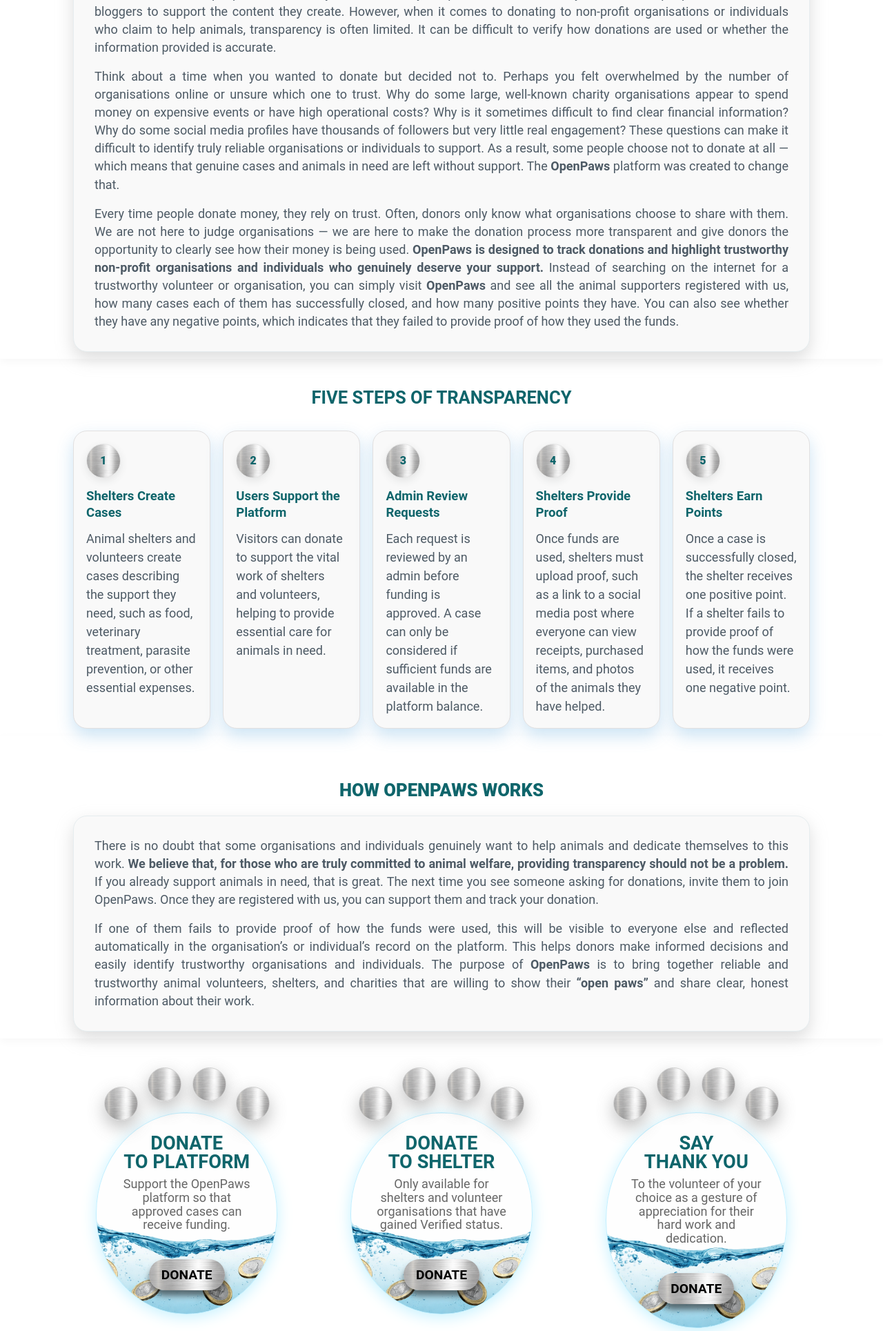
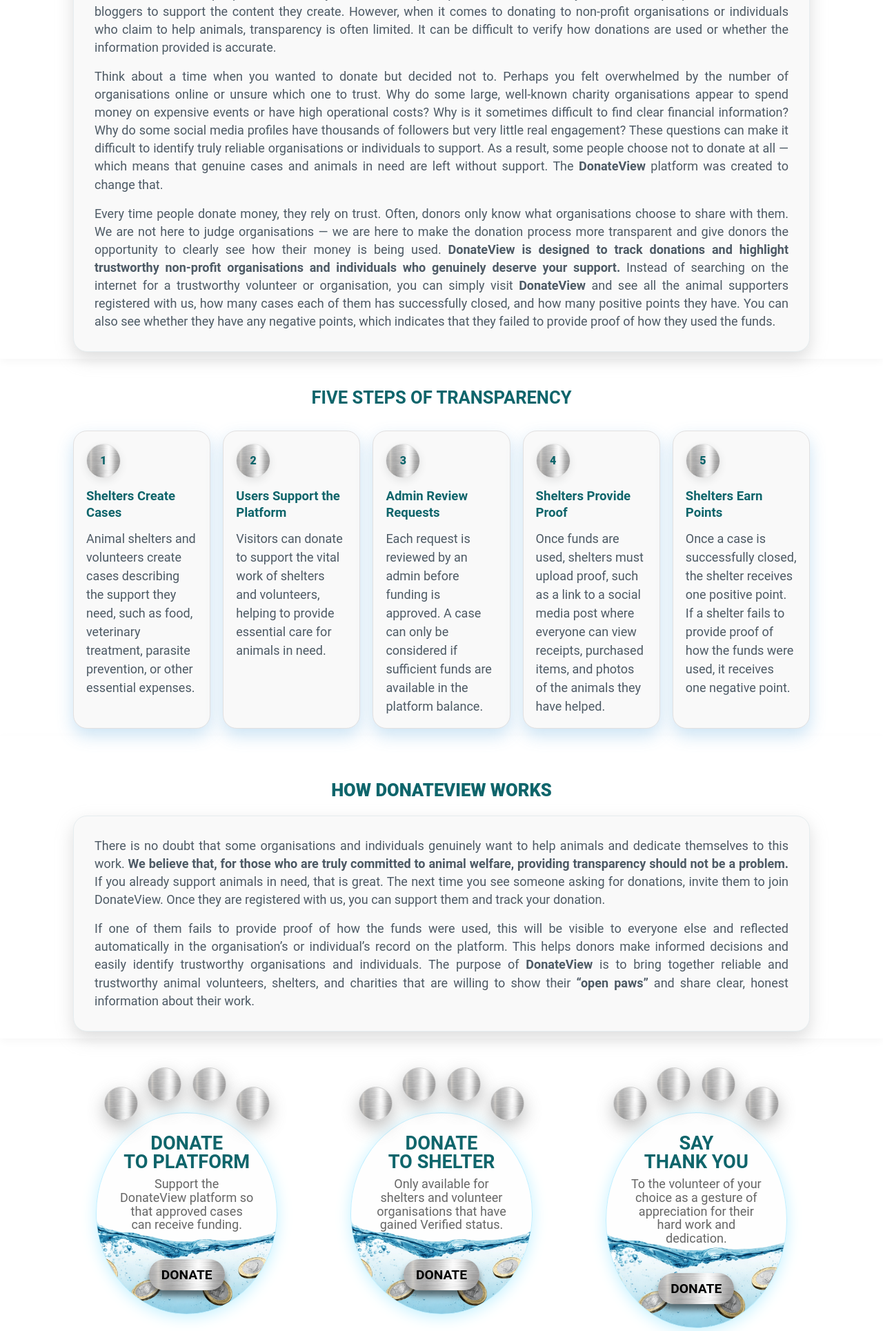
Before and after one commit to HannaGreentree/openpaws, a Django app: page / in a window 1280 px wide. Shown: the part 1535-3464 px from the top of the page at 69% size. Run offline with Django 4.2, Linux system fonts and the light colour scheme.

Commit message:
Rename OpenPaws branding to DonateView in templates

```diff
--- a/templates/base.html
+++ b/templates/base.html
@@ -4,7 +4,7 @@
   <head>
     <meta charset="UTF-8" />
     <meta name="viewport" content="width=device-width, initial-scale=1.0" />
-    <title>OpenPaws</title>
+    <title>DonateView</title>
 
     <link rel="stylesheet" href="{% static 'css/main.css' %}" />
     <link rel="stylesheet" href="{% static 'css/status.css' %}" />
@@ -17,7 +17,7 @@
         <a href="{% url 'home' %}" class="home-logo-link">
           <img
             src="{% static 'images/op-logo.png' %}"
-            alt="OpenPaws logo"
+            alt="DonateView logo"
             class="home-logo-image"
           />
         </a>
@@ -79,14 +79,14 @@
         <div class="footer-column">
           <h3>Transparency Commitment</h3>
           <p>
-            OpenPaws promotes responsible use of donations by requiring shelters
+            DonateView promotes responsible use of donations by requiring shelters
             to provide proof of how funds are used before cases are closed.
           </p>
         </div>
       </div>
 
       <div class="footer-bottom">
-        <p>&copy; 2026 OpenPaws. All rights reserved.</p>
+        <p>&copy; 2026 DonateView. All rights reserved.</p>
       </div>
     </footer>
 
--- a/templates/cases/case_detail.html
+++ b/templates/cases/case_detail.html
@@ -7,7 +7,7 @@
 <head>
   <meta charset="UTF-8">
   <meta name="viewport" content="width=device-width, initial-scale=1.0">
-  <title>OpenPaws</title>
+  <title>DonateView</title>
 </head>
 <body>
 <section class="cases-page">
@@ -28,7 +28,7 @@
   <div class="intro">
     <p class="intro-line">
       Meet trusted shelters and volunteers caring for animals in need.
-      OpenPaws helps donors discover rescue organisations with more
+      DonateView helps donors discover rescue organisations with more
       transparency.
     </p>
   </div>
--- a/templates/cases/case_list.html
+++ b/templates/cases/case_list.html
@@ -6,7 +6,7 @@
 <head>
   <meta charset="UTF-8">
   <meta name="viewport" content="width=device-width, initial-scale=1.0">
-  <title>OpenPaws - Cases</title>
+  <title>DonateView - Cases</title>
 </head>
 <body>
 <section class="cases-page">
@@ -27,7 +27,7 @@
   <div class="intro">
     <p class="intro-line">
       Meet trusted shelters and volunteers caring for animals in need.
-      OpenPaws helps donors discover rescue organisations with more
+      DonateView helps donors discover rescue organisations with more
       transparency.
     </p>
   </div>
--- a/templates/core/home.html
+++ b/templates/core/home.html
@@ -4,7 +4,7 @@
 <head>
   <meta charset="UTF-8">
   <meta name="viewport" content="width=device-width, initial-scale=1.0">
-  <title>OpenPaws</title>
+  <title>DonateView</title>
 </head>
 <body>
 <section class="home-page">
@@ -100,7 +100,7 @@ Together, we can make it work.</strong>
           organisations or individuals to support. As a result, some people
           choose not to donate at all — which means that genuine cases and
           animals in need are left without support. The
-          <strong>OpenPaws</strong> platform was created to change that.
+          <strong>DonateView</strong> platform was created to change that.
         </p>
 
         <p>
@@ -110,12 +110,12 @@ Together, we can make it work.</strong>
           transparent and give donors the opportunity to clearly see how their
           money is being used.
           <strong
-            >OpenPaws is designed to track donations and highlight trustworthy
+            >DonateView is designed to track donations and highlight trustworthy
             non-profit organisations and individuals who genuinely deserve your
             support.</strong
           >
           Instead of searching on the internet for a trustworthy volunteer or
-          organisation, you can simply visit <strong>OpenPaws</strong> and see
+          organisation, you can simply visit <strong>DonateView</strong> and see
           all the animal supporters registered with us, how many cases each of
           them has successfully closed, and how many positive points they have.
           You can also see whether they have any negative points, which
@@ -189,10 +189,10 @@ Together, we can make it work.</strong>
     </div>
   </section>
 
-  <!-- HOW OPENPAWS WORKS -->
+  <!-- HOW DONATEVIEW WORKS -->
   <section class="hero-text-section">
     <div class="page-content">
-      <h2 class="hero-text-title">HOW OPENPAWS WORKS</h2>
+      <h2 class="hero-text-title">HOW DONATEVIEW WORKS</h2>
 
       <div class="hero-text-lines">
         <p>
@@ -203,7 +203,7 @@ Together, we can make it work.</strong>
             welfare, providing transparency should not be a problem.</strong
           >
           If you already support animals in need, that is great. The next time
-          you see someone asking for donations, invite them to join OpenPaws.
+          you see someone asking for donations, invite them to join DonateView.
           Once they are registered with us, you can support them and track your
           donation.
         </p>
@@ -214,7 +214,7 @@ Together, we can make it work.</strong>
           organisation’s or individual’s record on the platform. This helps
           donors make informed decisions and easily identify trustworthy
           organisations and individuals. The purpose of
-          <strong>OpenPaws</strong> is to bring together reliable and
+          <strong>DonateView</strong> is to bring together reliable and
           trustworthy animal volunteers, shelters, and charities that are
           willing to show their <strong>“open paws”</strong>
           and share clear, honest information about their work.
@@ -238,7 +238,7 @@ Together, we can make it work.</strong>
               TO PLATFORM
             </h3>
             <p>
-              Support the OpenPaws platform so that approved cases can receive
+              Support the DonateView platform so that approved cases can receive
               funding.
             </p>
             <a href="{% url 'payments:donate_platform' %}" class="paw-button">
@@ -293,7 +293,7 @@ Together, we can make it work.</strong>
           <p>
             <strong
               > Donors deserve to know how their money is used. That’s why
-              OpenPaws</strong
+              DonateView</strong
             >
             ensures transparency by requiring shelters to provide proof of
             spending before cases are closed. We believe that our platform could
@@ -306,7 +306,7 @@ Together, we can make it work.</strong>
         <div class="content-box">
           <h2>NO FEE</h2>
           <p>
-            <strong>OpenPaws</strong> is registered in the United Kingdom as a
+            <strong>DonateView</strong> is registered in the United Kingdom as a
             non-profit organisation, which means that every £10 donated is
             directed fully to the selected case. We are an independent platform
             operated by an IT specialists volunteers. We do not represent any
@@ -329,14 +329,14 @@ Together, we can make it work.</strong>
       <p>
         If you are a shelter, private rescuer, volunteer, or animal
         activist/supporter and would like to register with
-        <strong>OpenPaws</strong>, we would love to hear from you. Whether you
+        <strong>DonateView</strong>, we would love to hear from you. Whether you
         want to join the platform, ask a question, or share feedback, please
         get in touch with us:
       </p>
 
       <div class="contact-email-icon">
         <a href="mailto:openpaws@yahoo.com">
-          <img src="{% static 'images/email-envelope.png' %}" alt="Email OpenPaws">
+          <img src="{% static 'images/email-envelope.png' %}" alt="Email DonateView">
         </a>
       </div>
 
--- a/templates/payments/balance.html
+++ b/templates/payments/balance.html
@@ -5,7 +5,7 @@
 <head>
   <meta charset="UTF-8">
   <meta name="viewport" content="width=device-width, initial-scale=1.0">
-  <title>OpenPaws - Financial Tracker</title>
+  <title>DonateView - Financial Tracker</title>
 </head>
 <body>
 <section class="balance-page">
--- a/templates/payments/cancel.html
+++ b/templates/payments/cancel.html
@@ -7,7 +7,7 @@
 <head>
   <meta charset="UTF-8">
   <meta name="viewport" content="width=device-width, initial-scale=1.0">
-  <title>OpenPaws - Cancel</title>
+  <title>DonateView - Cancel</title>
 </head>
 <body>
 <section class="cancel-page">
--- a/templates/payments/donate_platform.html
+++ b/templates/payments/donate_platform.html
@@ -8,7 +8,7 @@
 <head>
   <meta charset="UTF-8">
   <meta name="viewport" content="width=device-width, initial-scale=1.0">
-  <title>OpenPaws - Platform Donation</title>
+  <title>DonateView - Platform Donation</title>
 </head>
 <body>
 <section class="thank-you-page">
--- a/templates/payments/success.html
+++ b/templates/payments/success.html
@@ -7,7 +7,7 @@
 <head>
   <meta charset="UTF-8">
   <meta name="viewport" content="width=device-width, initial-scale=1.0">
-  <title>OpenPaws - Success</title>
+  <title>DonateView - Success</title>
 </head>
 <body>
 <section class="success-page">
--- a/templates/payments/thank_you.html
+++ b/templates/payments/thank_you.html
@@ -8,7 +8,7 @@
 <head>
   <meta charset="UTF-8">
   <meta name="viewport" content="width=device-width, initial-scale=1.0">
-  <title>OpenPaws - Thank You</title>
+  <title>DonateView - Thank You</title>
 </head>
 <body>
 
--- a/templates/shelters/shelter_detail.html
+++ b/templates/shelters/shelter_detail.html
@@ -7,7 +7,7 @@
 <head>
   <meta charset="UTF-8">
   <meta name="viewport" content="width=device-width, initial-scale=1.0">
-  <title>OpenPaws - Shelter Details</title>
+  <title>DonateView - Shelter Details</title>
 </head>
 <body>
 <section class="shelters-page shelter-detail-page">
@@ -27,7 +27,7 @@
   <div class="intro">
     <p class="intro-line">
       Meet trusted shelters and volunteers caring for animals in need.
-      OpenPaws helps donors discover rescue organisations with more
+      DonateView helps donors discover rescue organisations with more
       transparency.
     </p>
   </div>
--- a/templates/shelters/shelter_list.html
+++ b/templates/shelters/shelter_list.html
@@ -7,7 +7,7 @@
 <head>
   <meta charset="UTF-8">
   <meta name="viewport" content="width=device-width, initial-scale=1.0">
-  <title>OpenPaws - Shelters</title>
+  <title>DonateView - Shelters</title>
 </head>
 <body>
 
@@ -28,7 +28,7 @@
   <div class="intro">
     <p class="intro-line">
       Meet trusted shelters and volunteers caring for animals in need.
-      OpenPaws helps donors discover rescue organisations with more
+      DonateView helps donors discover rescue organisations with more
       transparency.
     </p>
   </div>
```
